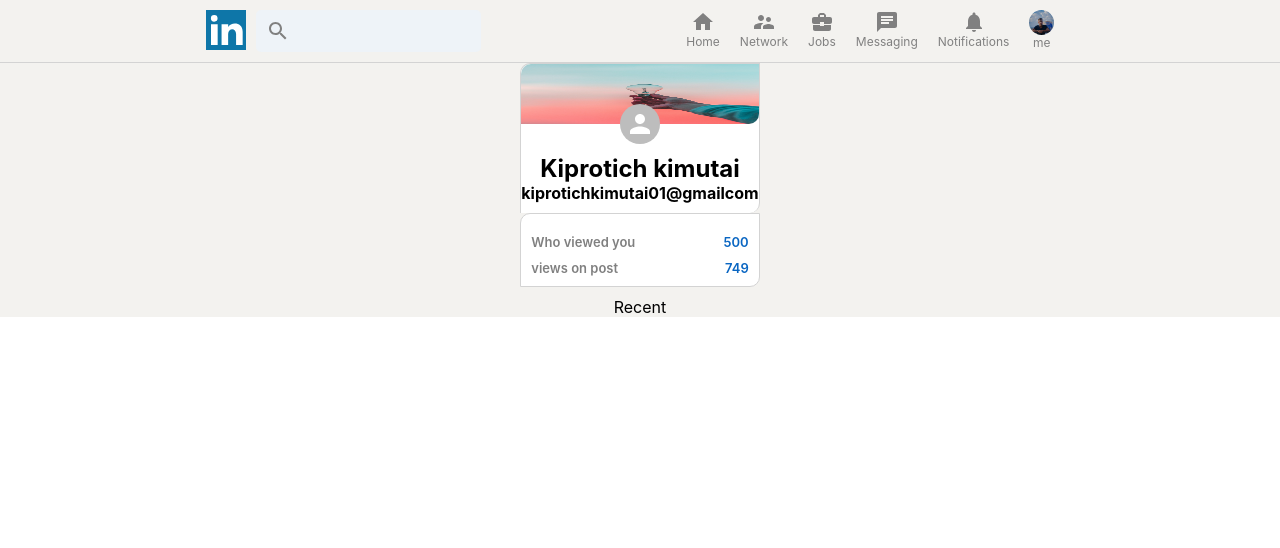
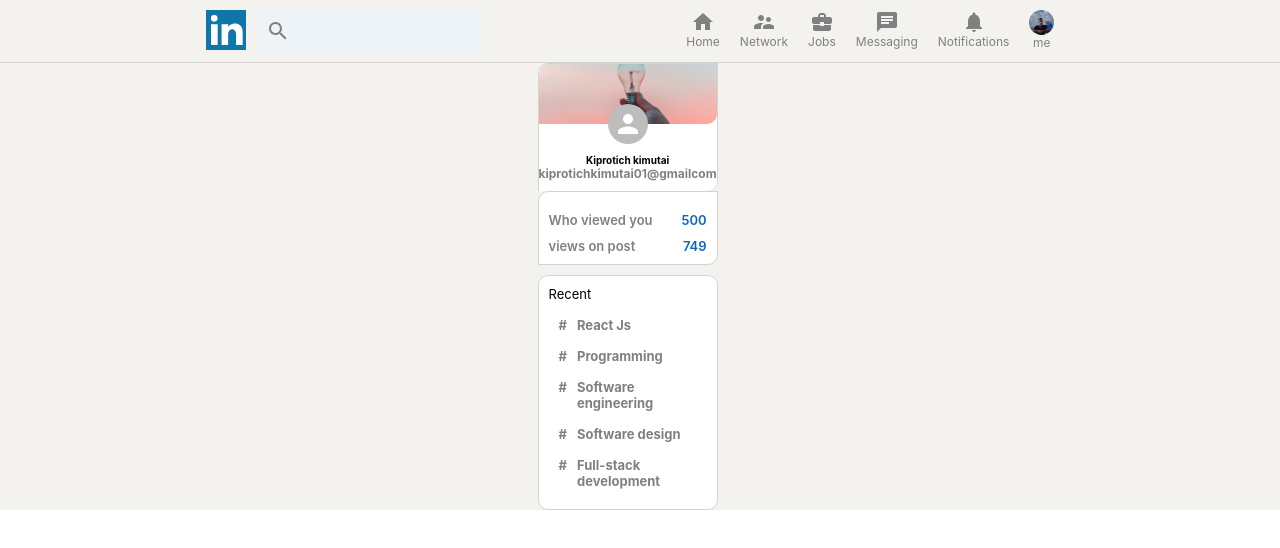
Before and after one commit to Kimutai01/linkedin-clone, a React (Create React App) app: page / in a window 1280 px wide. Shown: the top 548 px of the page. Built offline with nearby package versions, Linux system fonts and the light colour scheme.

Commit message:
Final style on the sidebar

```diff
--- a/src/components/sidebar/Sidebar.css
+++ b/src/components/sidebar/Sidebar.css
@@ -21,13 +21,20 @@
   background-color: white;
   padding-bottom: 10px;
 }
-
+.sidebar__top > h4 {
+  color: gray;
+  font-size: 12px;
+}
+.sidebar__top > h2 {
+  font-size: 10px;
+}
 .sidebar__top > img {
   margin-bottom: -20px;
   width: 100%;
   height: 60px;
   border-top-left-radius: 10px;
   border-bottom-right-radius: 10px;
+  object-fit: cover;
 }
 
 .sidebar__stat {
@@ -54,3 +61,38 @@
   border-top-left-radius: 10px;
   border-bottom-right-radius: 10px;
 }
+
+.sidebar__bottom {
+  text-align: left;
+  padding: 10px;
+  border: 1px solid lightgray;
+  background-color: white;
+  border-radius: 10px;
+  margin-top: 10px;
+}
+.sidebar__bottom > p {
+  font-size: 13px;
+  padding-bottom: 10px;
+}
+
+.sidebar__recentItem {
+  display: flex;
+  font-size: 13px;
+  color: grey;
+  font-weight: bolder;
+  cursor: pointer;
+  margin-bottom: 5px;
+  padding: 5px;
+}
+
+.sidebar__recentItem:hover {
+  background-color: whitesmoke;
+  border-radius: 10px;
+  cursor: pointer;
+  color: black;
+}
+
+.sidebar__hash {
+  margin-right: 10px;
+  margin-left: 5px;
+}
--- a/src/components/sidebar/Sidebar.js
+++ b/src/components/sidebar/Sidebar.js
@@ -4,6 +4,12 @@
 import back from "../../images/back.jpg";
 
 const Sidebar = () => {
+  const recentItem = (topic) => (
+    <div className="sidebar__recentItem">
+      <span className="sidebar__hash">#</span>
+      <p>{topic}</p>
+    </div>
+  );
   return (
     <div className="sidebar">
       <div className="sidebar__top">
@@ -22,8 +28,13 @@
           <p className="sidebar__statcount">749</p>
         </div>
       </div>
-      <div className="sidebar__button">
+      <div className="sidebar__bottom">
         <p>Recent</p>
+        {recentItem("React Js")}
+        {recentItem("Programming")}
+        {recentItem("Software engineering")}
+        {recentItem("Software design")}
+        {recentItem("Full-stack development")}
       </div>
     </div>
   );
```
